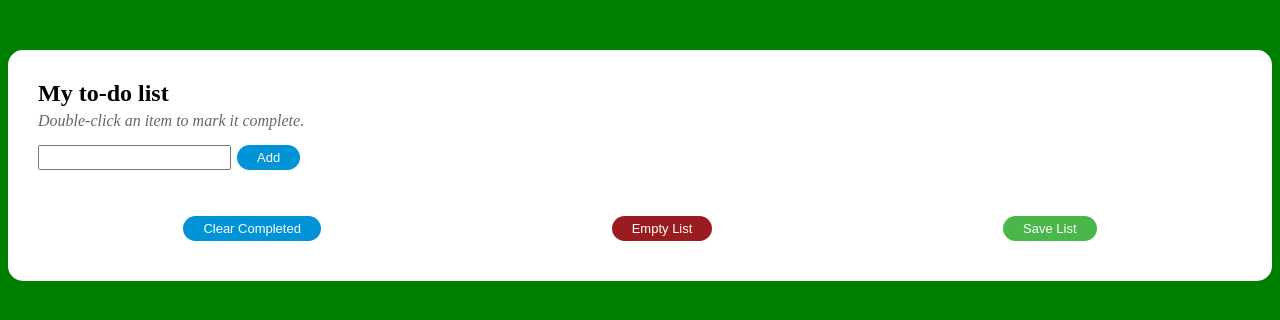
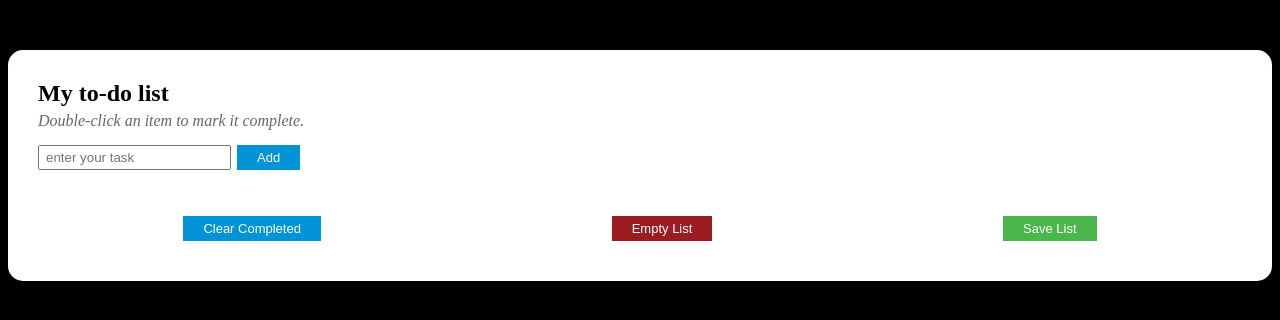
Before and after one commit to Harshkumar10/My-to-do--app, a plain HTML site: page index.html in a window 1280 px wide. Drawn offline with Linux system fonts and the light colour scheme.

Commit message:
frontend modified

```diff
--- a/index.html
+++ b/index.html
@@ -11,12 +11,11 @@
         <h2>My to-do list</h2>
         <p>Double-click an item to mark it complete.</p>
         <form name="todo-adder">
-            <input type="text" id="todo-entry-box" />
+            <input type="text" autocomplete="off" id="todo-entry-box" placeholder="enter your task" />
         </form>
         <button id="add-button" class="pretty-button">Add</button>
         <br />
-        <ol id="todo-list">
-        </ol>
+        <ol id="todo-list"></ol>
         <div id="control-wrapper">
             <button id="clear-completed-button" class="pretty-button">Clear Completed</button>
             <button id="empty-button" class="pretty-button">Empty List</button>
--- a/script.js
+++ b/script.js
@@ -18,6 +18,8 @@ var toDoList = document.getElementById("todo-list");
 function newToDoItem(itemText,completed){
 	var toDoItem = document.createElement("li");
 	var toDoText = document.createTextNode(itemText);
+	//create a text node
+
 	toDoItem.appendChild(toDoText);
 
 	if(completed){
@@ -75,6 +77,7 @@ function saveList(){
 		toDos.push(toDoInfo);
 	}
 
+	//Add key and value to localStorage
 	localStorage.setItem("toDos",JSON.stringify(toDos));
 
 }
--- a/style.css
+++ b/style.css
@@ -1,15 +1,14 @@
 body {
-    background-color: green;
+    background-color: black;
 }
 
 .todo-wrapper {
     margin-top: 50px;
-    background-color: #fff;
+    background-color: white;
     border-radius: 15px;
     margin-left: auto;
     margin-right: auto;
     padding: 30px;
-    font-weight: 300;
 }
 
 .todo-wrapper h2 {
@@ -49,7 +48,6 @@ body {
 .todo-wrapper .pretty-button {
     margin: 10px 2px;
     padding: 5px 20px;
-    border-radius: 15px;
     background-color: #0093D5;
     border: none;
     color: #fff;
```
